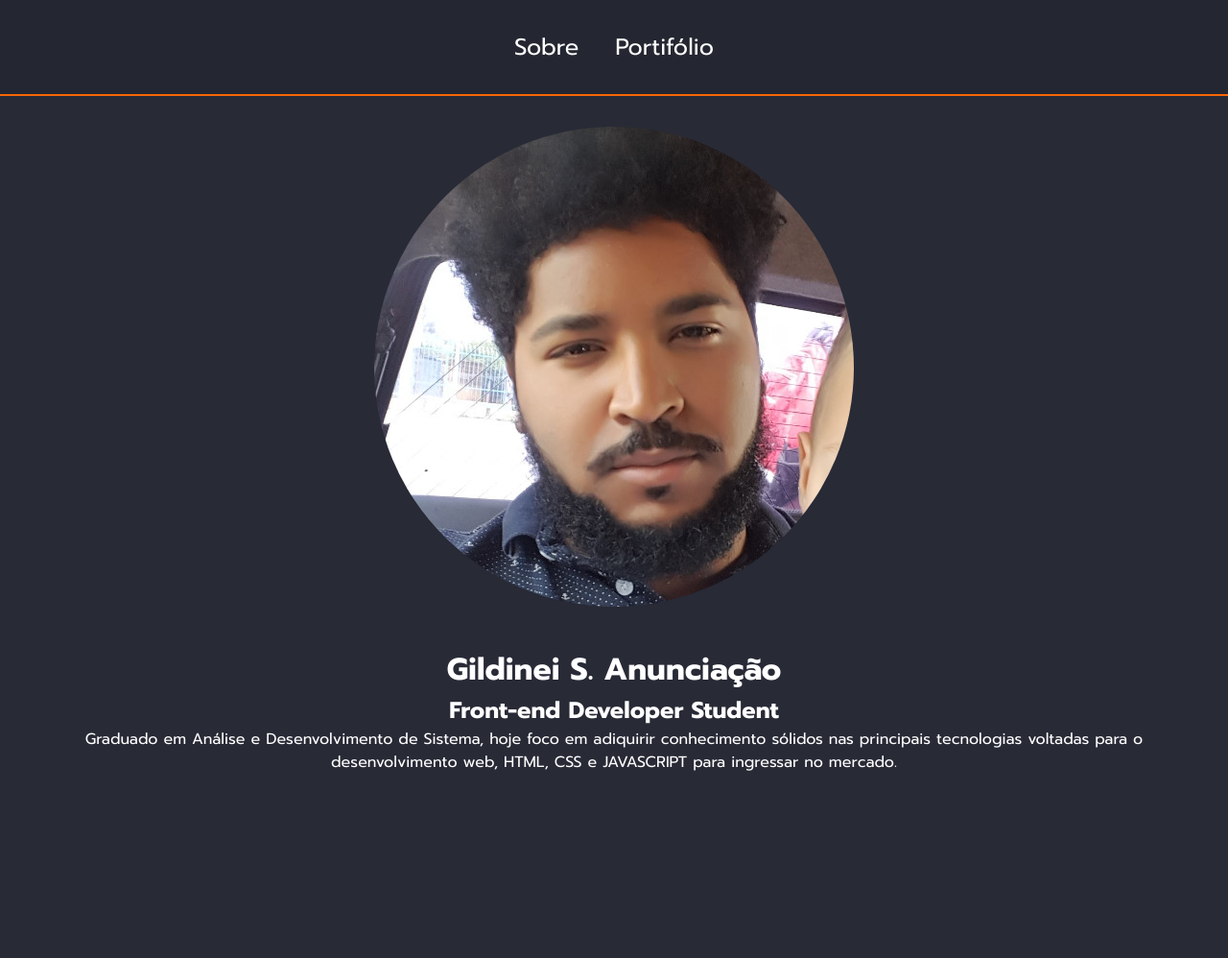
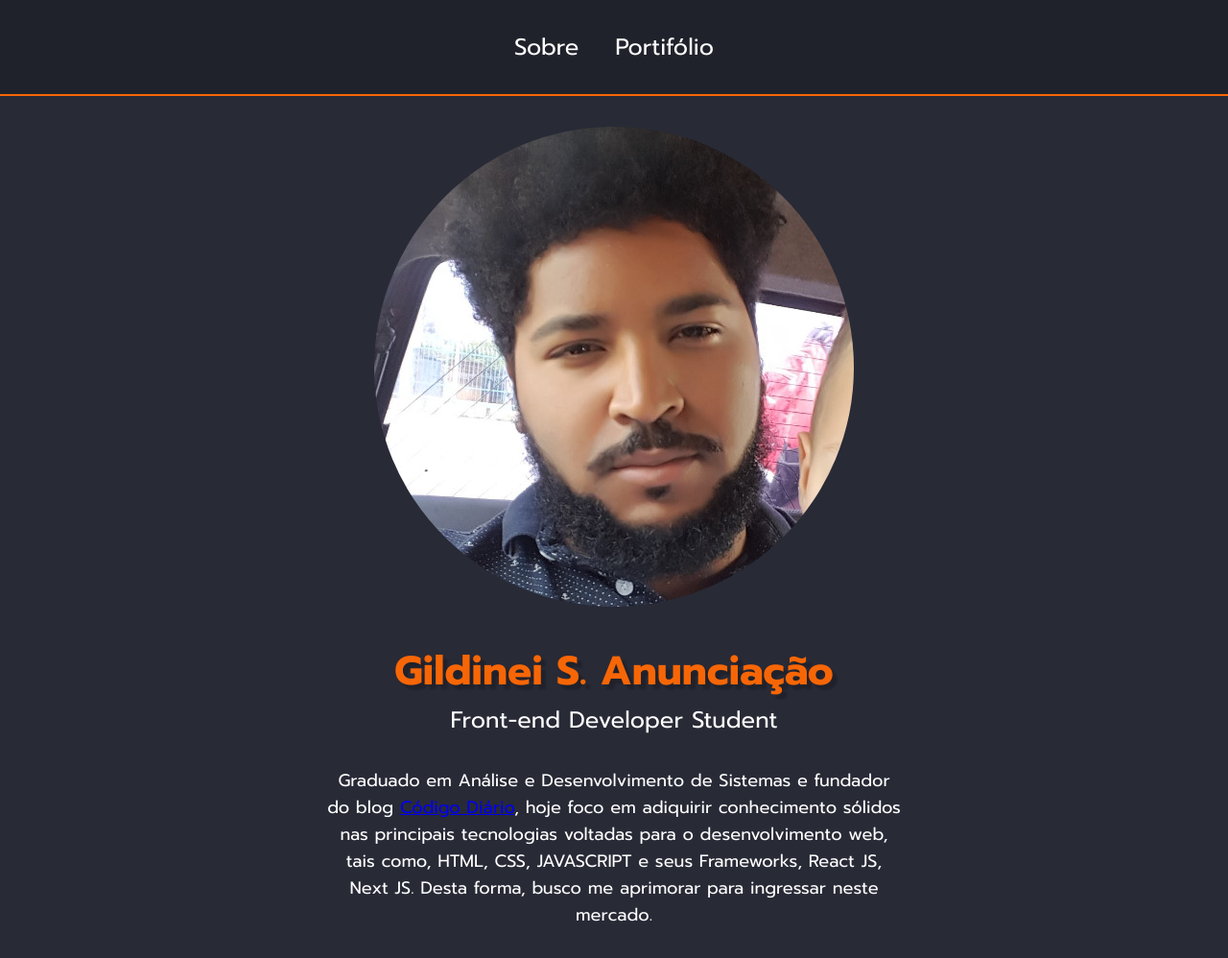
Before and after one commit to Gildinei/rocketseat-launchbase, a plain HTML site: page fase-02-intruducao-programacao-web/iniciando-no-front-end/aula-05-criando-estrutura-do-menu-com-html/index.html in a window 1280 px wide. Shown: the whole page at 96% size. Before the commit the page ends 838 px from the top, so only its background shows below. Drawn offline with Linux system fonts and the light colour scheme.

Commit message:
Aula 14: Estilizando textos e fontes com CSS

```diff
--- a/fase-02-intruducao-programacao-web/iniciando-no-front-end/aula-05-criando-estrutura-do-menu-com-html/css/styles.css
+++ b/fase-02-intruducao-programacao-web/iniciando-no-front-end/aula-05-criando-estrutura-do-menu-com-html/css/styles.css
@@ -13,7 +13,7 @@ body {
 header {
     padding: 32px;
     border-bottom: 2px solid #f76606;
-    background: rgb(0, 0, 0, 0.1);
+    background: rgb(0, 0, 0, 0.2);
 }
 
 header div {
@@ -41,10 +41,32 @@ header div a:hover {
 #wrapper img {
     margin-bottom: 32px;
     border-radius: 50%;
-    border-bottom: 2px solid #282A36;
+    border-bottom: 2px solid transparent;
     transition: border 0.2s;
 }
 
 #wrapper img:hover {
     border-bottom-color: #f76606;
 }
+
+#wrapper h1 {
+    font-size: 42px;
+    line-height: 52px;
+    margin-bottom: 8px;
+    color: #f76606;
+    text-shadow: 5px 5px 2px rgb(0, 0, 0, 0.2);
+    font-weight: bold;
+}
+
+#wrapper h2 {
+    font-size: 24px;
+    line-height: 34px;
+    font-weight: normal;
+}
+
+#wrapper p {
+    max-width: 600px;
+    margin: 32px auto;
+    font-size: 18px;
+    line-height: 28px;
+}
--- a/fase-02-intruducao-programacao-web/iniciando-no-front-end/aula-05-criando-estrutura-do-menu-com-html/index.html
+++ b/fase-02-intruducao-programacao-web/iniciando-no-front-end/aula-05-criando-estrutura-do-menu-com-html/index.html
@@ -4,7 +4,7 @@
 <head>
     <link rel="preconnect" href="https://fonts.googleapis.com">
     <link rel="preconnect" href="https://fonts.gstatic.com" crossorigin>
-    <link href="https://fonts.googleapis.com/css2?family=Prompt:wght@400;500;700&display=swap" rel="stylesheet">
+    <link href="https://fonts.googleapis.com/css2?family=Prompt:wght@300;400;500;700&display=swap" rel="stylesheet">
     <link rel="stylesheet" href="css/styles.css">
 
     <title>Gildinei S. Anunciação</title>
@@ -22,8 +22,10 @@
         <h1>Gildinei S. Anunciação</h1>
         <h2>Front-end Developer Student</h2>
         <p>
-            Graduado em Análise e Desenvolvimento de Sistema, hoje foco em adiquirir conhecimento sólidos nas principais
-            tecnologias voltadas para o desenvolvimento web, HTML, CSS e JAVASCRIPT para ingressar no mercado.
+            Graduado em Análise e Desenvolvimento de Sistemas e fundador do blog
+            <a href="https://codigodiario.com.br">Código Diário</a>, hoje foco em adiquirir conhecimento sólidos nas
+            principais tecnologias voltadas para o desenvolvimento web, tais como, HTML, CSS, JAVASCRIPT e seus
+            Frameworks, React JS, Next JS. Desta forma, busco me aprimorar para ingressar neste mercado.
         </p>
     </div>
 </body>
```
